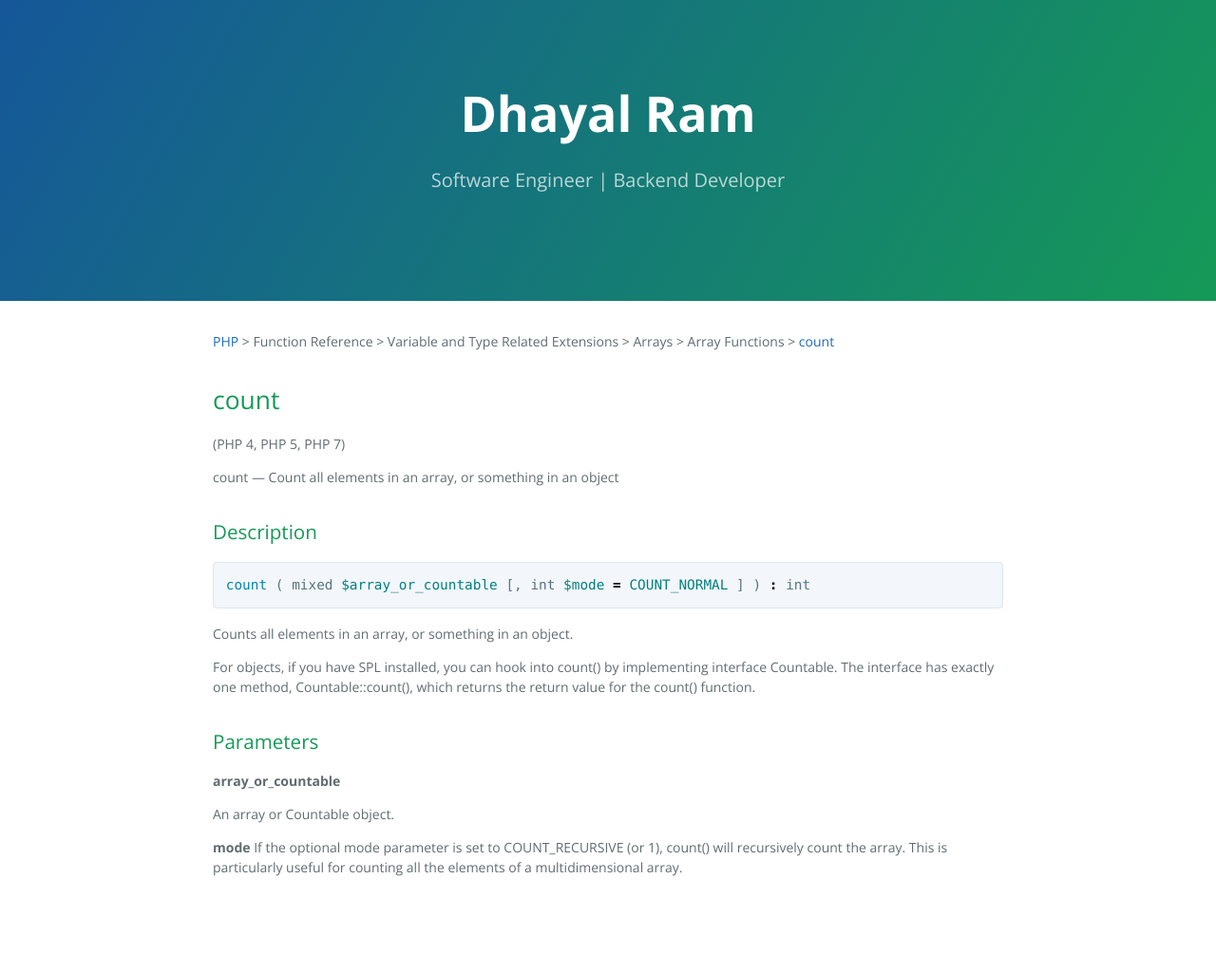
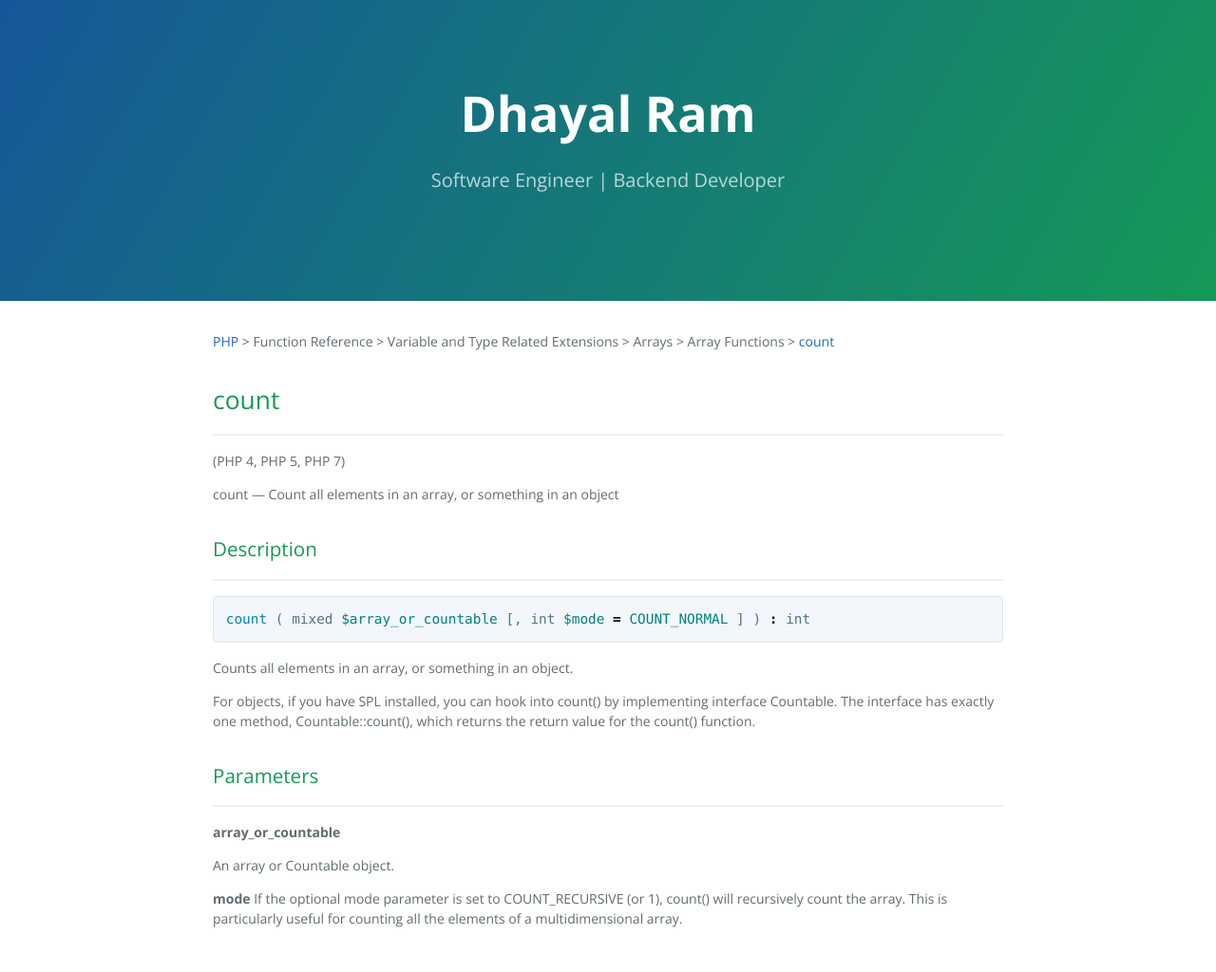
Before and after one commit to dhayalramk/dhayalramk.github.io, a Jekyll site: the page built from PHP/FuncationReference/VariableAndTypeRelatedExtensions/Arrays/ArrayFunctions/count.md, in a window 1280 px wide. Shown: the whole page at 95% size. Built offline with Jekyll 4.4.1, drawn with Linux system fonts in a browser that asks for light colours; our own code applies the rules of GitHub Pages for plain Markdown files; before the commit the page ends 970 px from its top, so only the background shows below that.

Commit message:
Adding lines

````diff
--- a/PHP/FuncationReference/VariableAndTypeRelatedExtensions/Arrays/ArrayFunctions/count.md
+++ b/PHP/FuncationReference/VariableAndTypeRelatedExtensions/Arrays/ArrayFunctions/count.md
@@ -1,12 +1,14 @@
 [PHP](../../../../index.md) > Function Reference > Variable and Type Related Extensions > Arrays  > Array Functions > [count](count.md)
 
 ## count
+_________________
 
 (PHP 4, PHP 5, PHP 7)
 
 count — Count all elements in an array, or something in an object
 
 ### Description
+_________________
 
 ```php
 count ( mixed $array_or_countable [, int $mode = COUNT_NORMAL ] ) : int
@@ -17,6 +19,7 @@ Counts all elements in an array, or something in an object.
 For objects, if you have SPL installed, you can hook into count() by implementing interface Countable. The interface has exactly one method, Countable::count(), which returns the return value for the count() function.
 
 ### Parameters
+_________________
 
 **array_or_countable**
 
````
